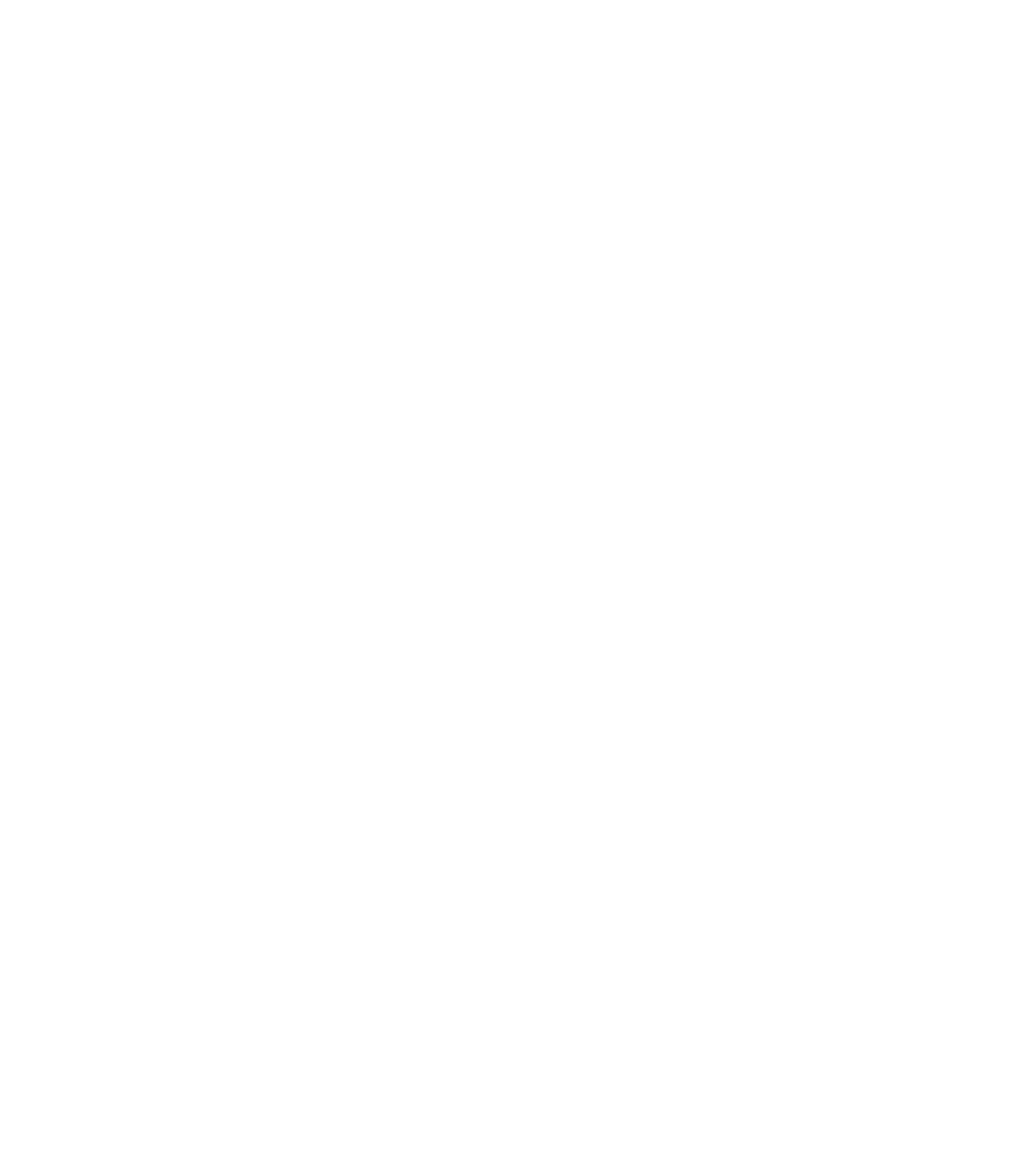
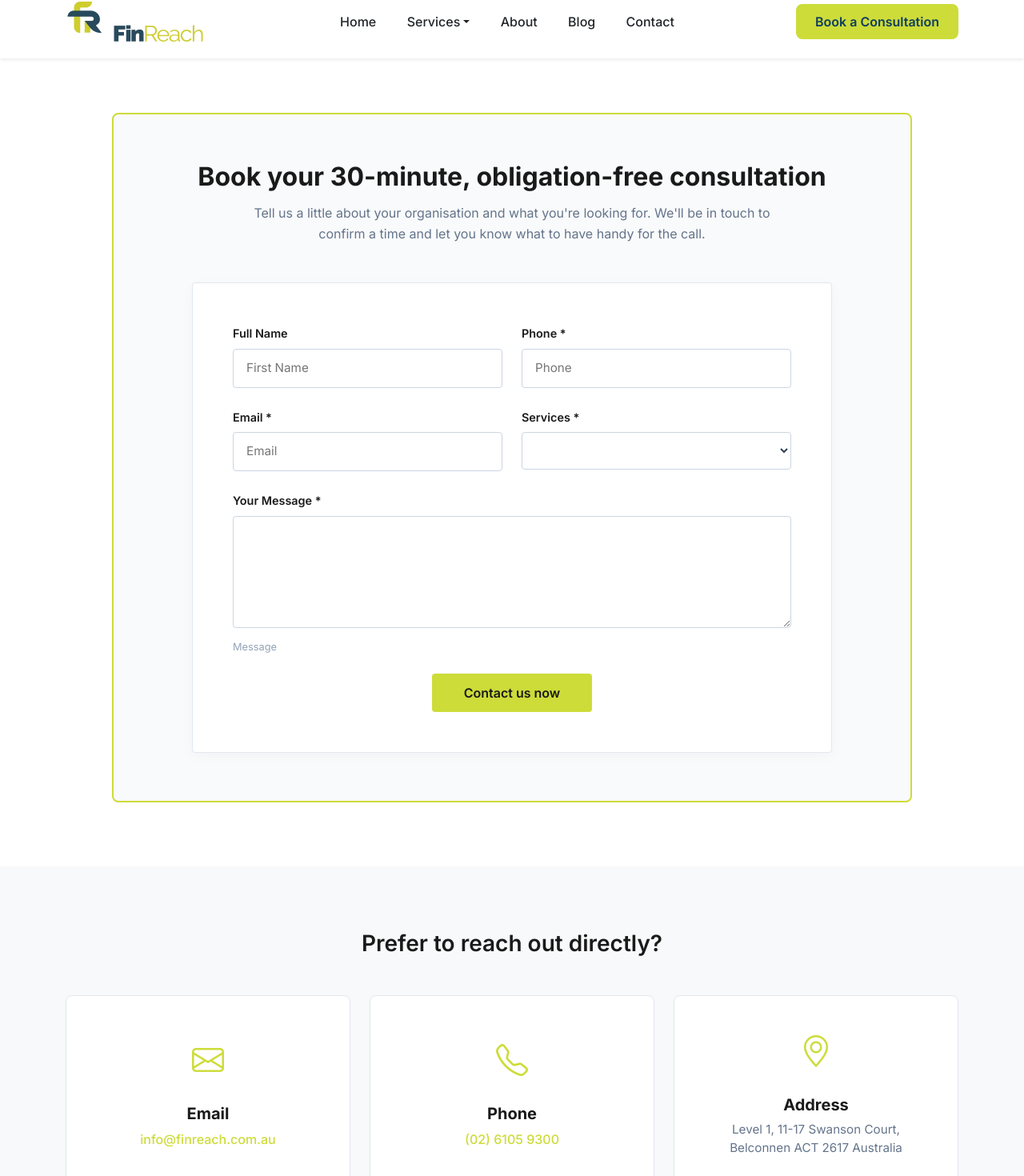
Before and after one commit to AnuNirmani/FinReach, a React (Vite) app: page /contact in a window 1280 px wide. Before the commit this address had no page. Shown: the part 19-1489 px from the top of the page at 80% size. Before the commit the page ends 800 px from the top, so only its background shows below. Built offline with nearby package versions, Linux system fonts and the light colour scheme.

Commit message:
Add contact page

```diff
--- a/src/App.jsx
+++ b/src/App.jsx
@@ -10,6 +10,7 @@
 const AuditReadiness = lazy(() => import('./Categories/AuditReadiness.jsx'))
 const FractionalCFOInsights = lazy(() => import('./Categories/FractionalCFOInsights.jsx'))
 const About = lazy(() => import('./others/About.jsx'))
+const Contact = lazy(() => import('./others/Contact.jsx'))
 
 // Loading component
 const Loading = () => (
@@ -42,6 +43,7 @@
           <Route path="/categories/audit-readiness" element={<AuditReadiness />} />
           <Route path="/categories/fractional-cfo-insights" element={<FractionalCFOInsights />} />
           <Route path="/about" element={<About />} />
+          <Route path="/contact" element={<Contact />} />
         </Routes>
       </Suspense>
     </BrowserRouter>
--- a/src/Dashboard/Dashboard.css
+++ b/src/Dashboard/Dashboard.css
@@ -1606,6 +1606,7 @@
     font-size: 0.95rem;
     margin-bottom: 1.5rem;
     color: #334155;
+    background-color: #ffffff;
 }
 
 .contact-input:focus, .contact-select:focus, .contact-textarea:focus {
--- a/src/Dashboard/Header.jsx
+++ b/src/Dashboard/Header.jsx
@@ -59,7 +59,7 @@
               <Link className="nav-link" to="/blog">Blog</Link>
             </li>
             <li className="nav-item">
-              <a className="nav-link" href="#">Contact</a>
+              <Link className="nav-link" to="/contact">Contact</Link>
             </li>
           </ul>
 
--- /dev/null
+++ b/src/others/Contact.jsx
@@ -0,0 +1,151 @@
+import React from 'react';
+import '../Dashboard/Dashboard.css';
+import Header from '../Dashboard/Header';
+import Footer from '../Dashboard/Footer';
+
+const Contact = () => {
+  return (
+    <>
+      <Header />
+      {/* Contact Form Section */}
+      <section className="contact-form-section">
+        <div className="container">
+          <div className="contact-border-wrapper">
+            <h1 className="contact-page-title">
+              Book your 30-minute, obligation-free consultation
+            </h1>
+            <p className="contact-page-subtitle">
+              Tell us a little about your organisation and what you're looking for.
+              We'll be in touch to confirm a time and let you know what to have handy for the call.
+            </p>
+
+            <div className="contact-white-card">
+              <form>
+                <div className="row">
+                  {/* Full Name */}
+                  <div className="col-md-6">
+                    <label htmlFor="cName" className="contact-label">
+                      Full Name
+                    </label>
+                    <input
+                      type="text"
+                      className="contact-input"
+                      id="cName"
+                      placeholder="First Name"
+                    />
+                  </div>
+
+                  {/* Phone */}
+                  <div className="col-md-6">
+                    <label htmlFor="cPhone" className="contact-label">
+                      Phone *
+                    </label>
+                    <input
+                      type="text"
+                      className="contact-input"
+                      id="cPhone"
+                      placeholder="Phone"
+                    />
+                  </div>
+
+                  {/* Email */}
+                  <div className="col-md-6">
+                    <label htmlFor="cEmail" className="contact-label">
+                      Email *
+                    </label>
+                    <input
+                      type="email"
+                      className="contact-input"
+                      id="cEmail"
+                      placeholder="Email"
+                    />
+                  </div>
+
+                  {/* Services */}
+                  <div className="col-md-6">
+                    <label htmlFor="cService" className="contact-label">
+                      Services *
+                    </label>
+                    <select className="contact-select" id="cService">
+                      <option value="" disabled selected></option>
+                      <option value="bookkeeping">Bookkeeping</option>
+                      <option value="assurance">Assurance</option>
+                      <option value="cfo">Fractional CFO</option>
+                    </select>
+                  </div>
+
+                  {/* Message */}
+                  <div className="col-12">
+                    <label htmlFor="cMessage" className="contact-label">
+                      Your Message *
+                    </label>
+                    <textarea
+                      className="contact-textarea"
+                      id="cMessage"
+                      rows="5"
+                    ></textarea>
+                    <p className="form-text-muted">Message</p>
+                  </div>
+
+                  {/* Submit Button */}
+                  <div className="col-12 text-center">
+                    <button type="submit" className="btn-contact-submit">
+                      Contact us now
+                    </button>
+                  </div>
+                </div>
+              </form>
+            </div>
+          </div>
+        </div>
+      </section>
+
+      {/* Direct Contact Section */}
+      <section className="direct-contact-section">
+        <div className="container">
+          <h2 className="direct-contact-title">Prefer to reach out directly?</h2>
+
+          <div className="row g-4 justify-content-center">
+            {/* Email Card */}
+            <div className="col-lg-4 col-md-6">
+              <div className="contact-info-card">
+                <i className="bi bi-envelope contact-card-icon"></i>
+                <h3 className="contact-card-title">Email</h3>
+                <a href="mailto:info@finreach.com.au" className="contact-card-link">
+                  info@finreach.com.au
+                </a>
+              </div>
+            </div>
+
+            {/* Phone Card */}
+            <div className="col-lg-4 col-md-6">
+              <div className="contact-info-card">
+                <i className="bi bi-telephone contact-card-icon"></i>
+                <h3 className="contact-card-title">Phone</h3>
+                <a href="tel:0261059300" className="contact-card-link">
+                  (02) 6105 9300
+                </a>
+              </div>
+            </div>
+
+            {/* Address Card */}
+            <div className="col-lg-4 col-md-6">
+              <div className="contact-info-card">
+                <i className="bi bi-geo-alt contact-card-icon"></i>
+                <h3 className="contact-card-title">Address</h3>
+                <p className="contact-card-text">
+                  Level 1, 11-17 Swanson Court,<br />
+                  Belconnen ACT 2617 Australia
+                </p>
+              </div>
+            </div>
+          </div>
+        </div>
+      </section>
+
+      <Footer />
+    </>
+  );
+};
+
+export default Contact;
```
